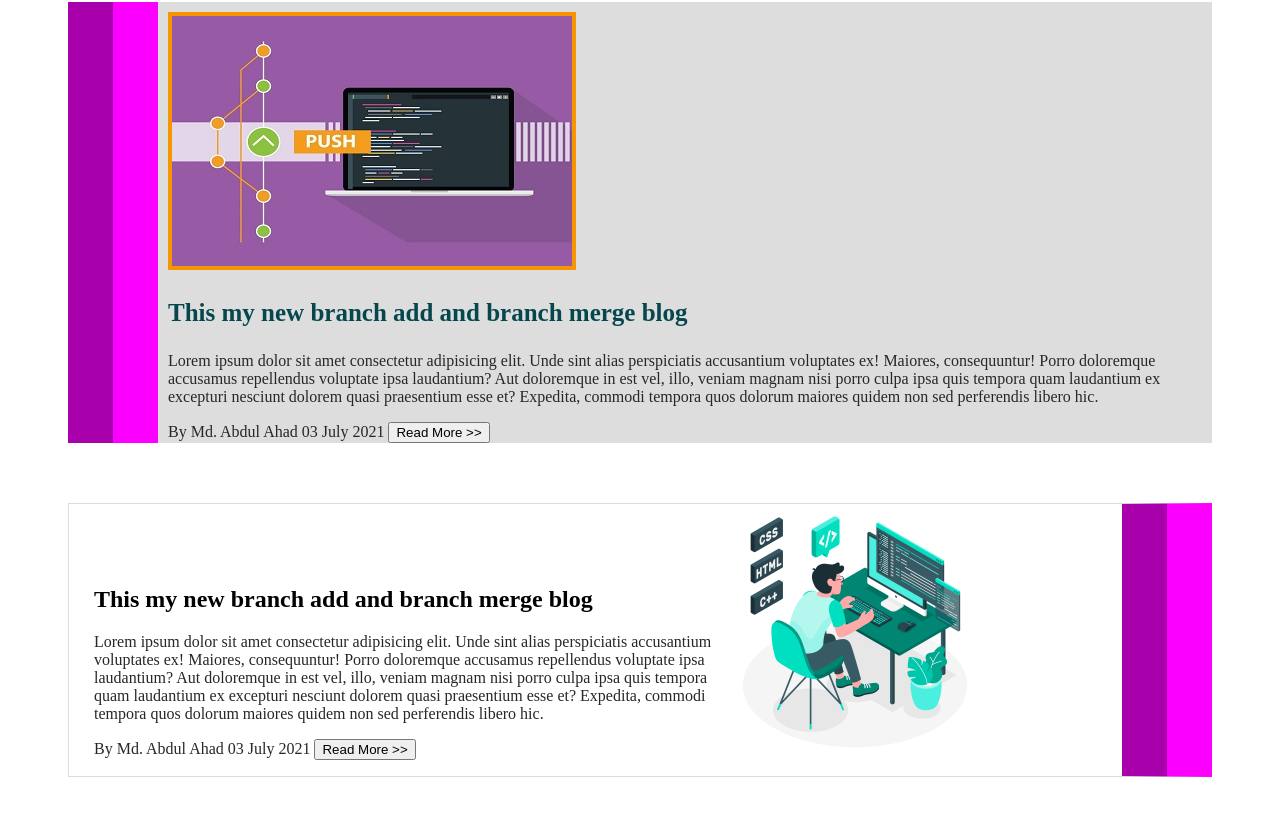
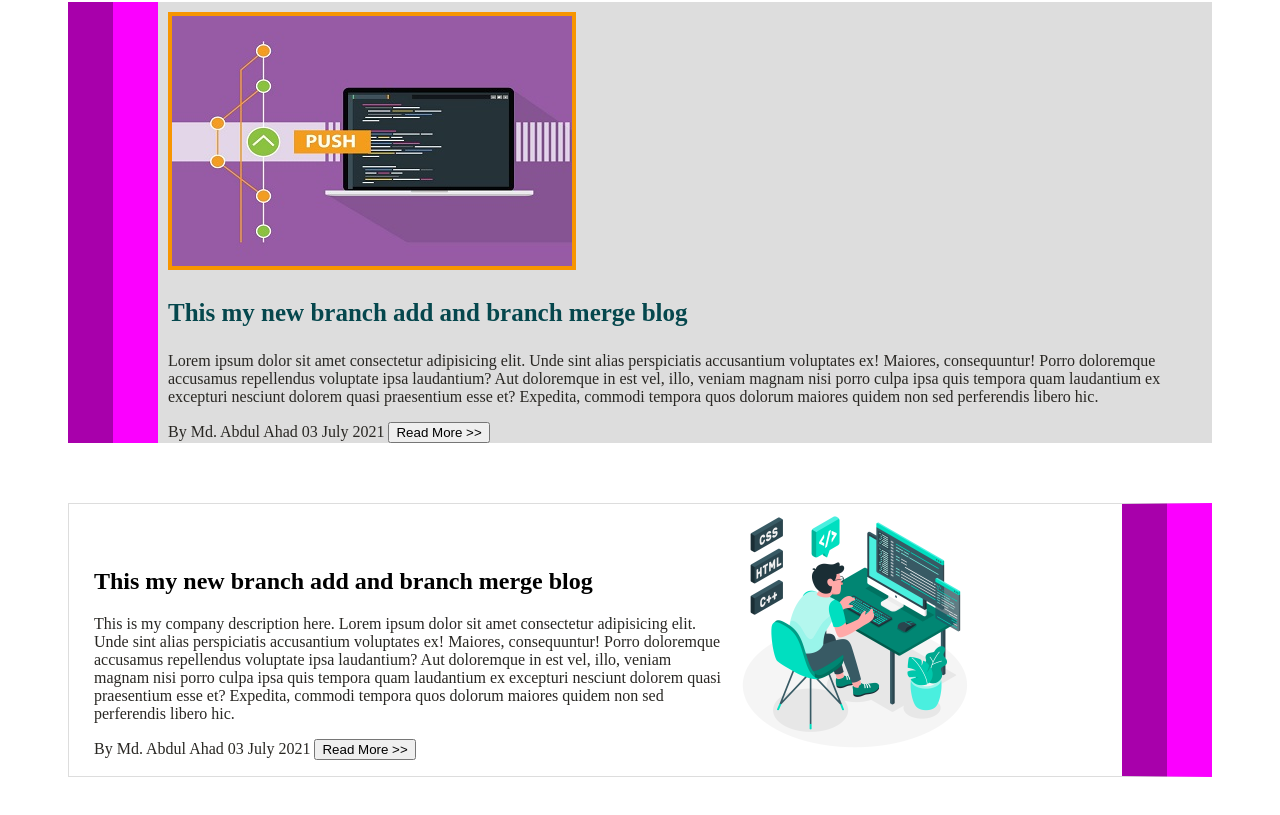
Before and after one commit to abdulahad-dev/my-third-repo, a plain HTML site: page index.html in a window 1280 px wide. Shown: the part 1431-2246 px from the top of the page. Drawn offline with Linux system fonts and the light colour scheme.

Commit message:
company description add

```diff
--- a/index.html
+++ b/index.html
@@ -39,7 +39,7 @@
     <div class="my-blog-post">
         <div class="blog-post-details">
             <h2>This my new branch add and branch merge blog</h2>
-            <p>Lorem ipsum dolor sit amet consectetur adipisicing elit. Unde sint alias perspiciatis accusantium voluptates ex! Maiores, consequuntur! Porro doloremque accusamus repellendus voluptate ipsa laudantium? Aut doloremque in est vel, illo, veniam magnam nisi porro culpa ipsa quis tempora quam laudantium ex excepturi nesciunt dolorem quasi praesentium esse et? Expedita, commodi tempora quos dolorum maiores quidem non sed perferendis libero hic.</p>
+            <p>This is my company description here. Lorem ipsum dolor sit amet consectetur adipisicing elit. Unde sint alias perspiciatis accusantium voluptates ex! Maiores, consequuntur! Porro doloremque accusamus repellendus voluptate ipsa laudantium? Aut doloremque in est vel, illo, veniam magnam nisi porro culpa ipsa quis tempora quam laudantium ex excepturi nesciunt dolorem quasi praesentium esse et? Expedita, commodi tempora quos dolorum maiores quidem non sed perferendis libero hic.</p>
            <p>
             <span>By Md. Abdul Ahad</span> <span>03 July 2021</span> <span><input type="button" value="Read More >>"></span>
            </p>
```
